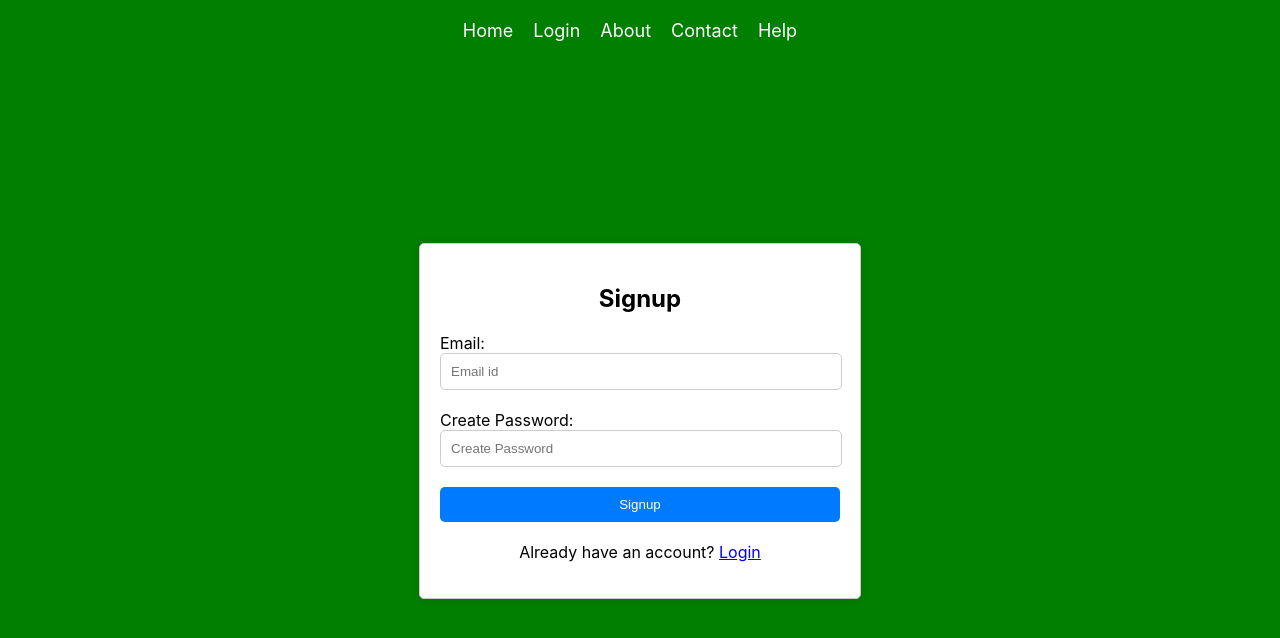
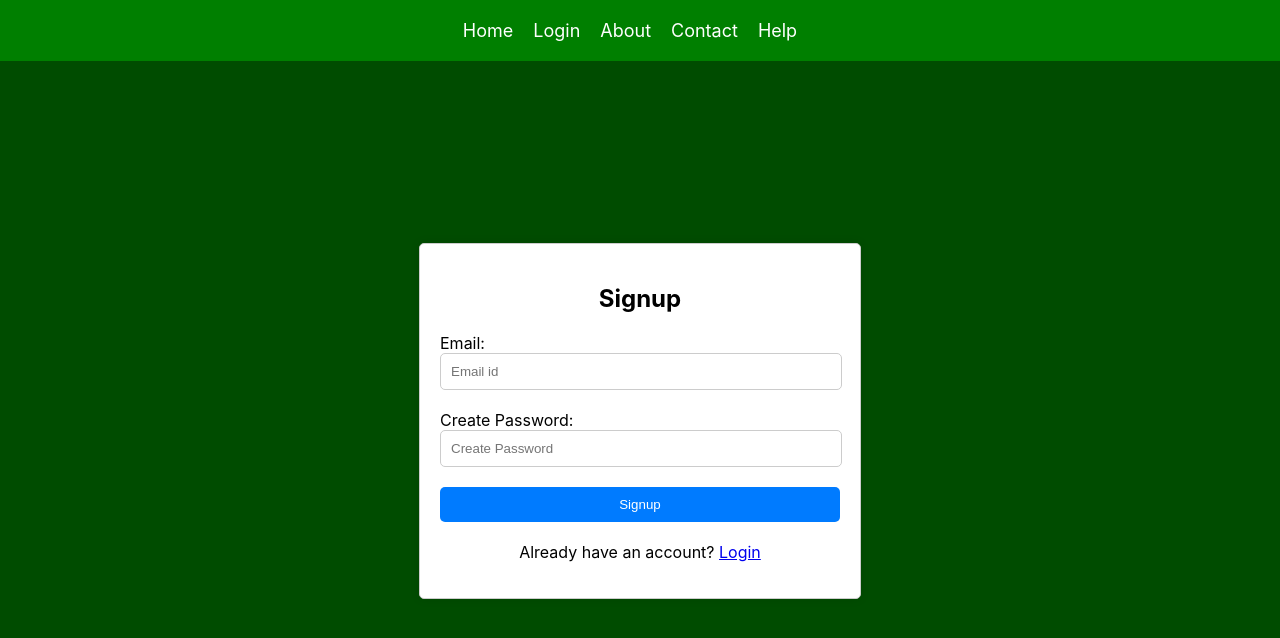
Before and after one commit to razzafy/farmeasy, a React (Create React App) app: page /signup in a window 1280 px wide. Shown: the top 638 px of the page. Built offline with nearby package versions, Linux system fonts and the light colour scheme.

Commit message:
Updated SignUp.js

```diff
--- a/src/Components/SignUp.js
+++ b/src/Components/SignUp.js
@@ -25,7 +25,7 @@ const SignUp = () => {
     }
   };
   return (
-    <div style={{ backgroundColor: "#007f00", minHeight: "100vh" }}>
+    <div style={{ backgroundColor: "#004c00", minHeight: "100vh" }}>
       <nav style={{ backgroundColor: "#007f00", padding: "20px", textAlign: "center" }}>
         <ul style={{ listStyleType: "none", margin: 0, padding: 0 }}>
           <li style={{ display: "inline", marginRight: "20px" }}>
```
